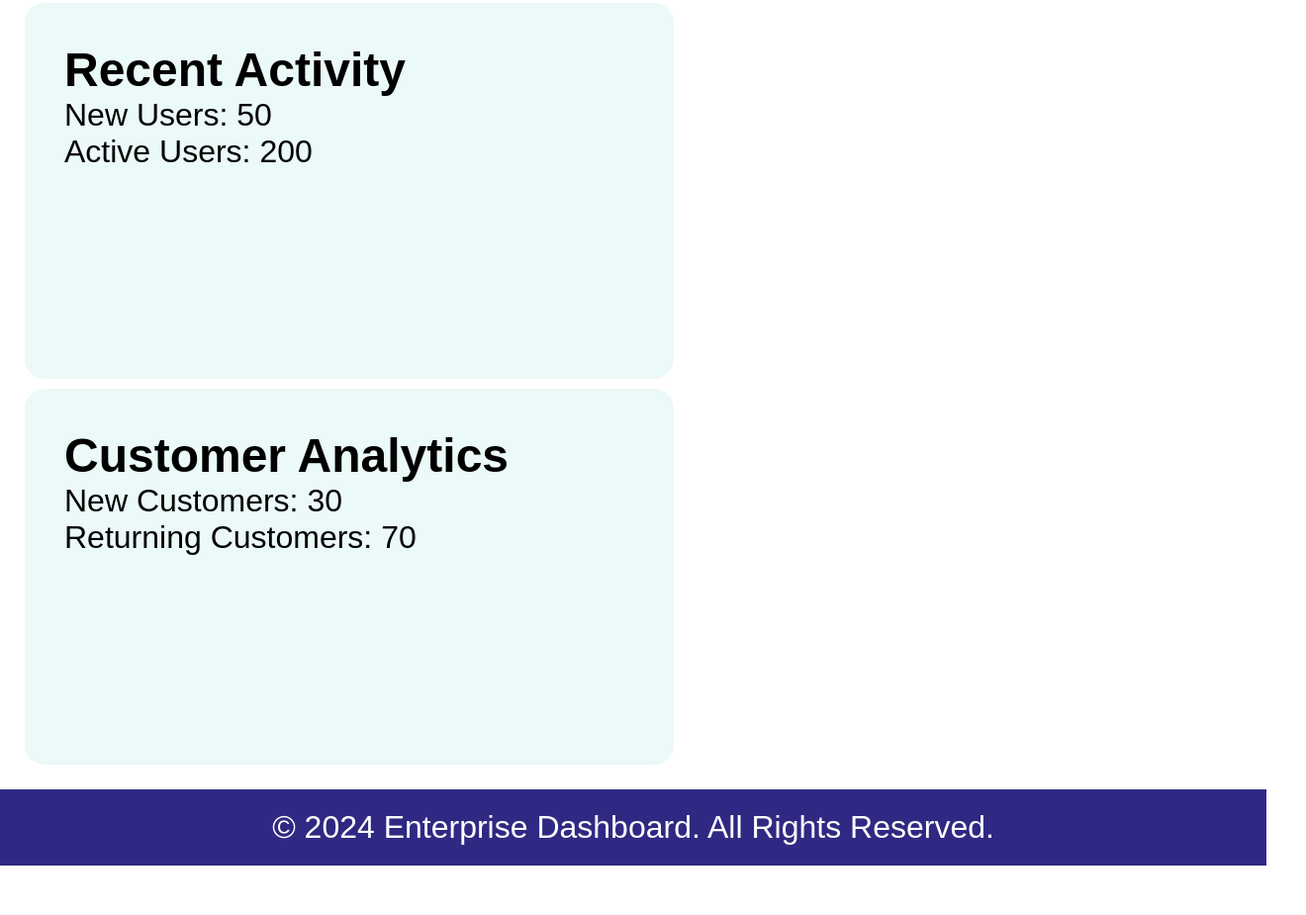
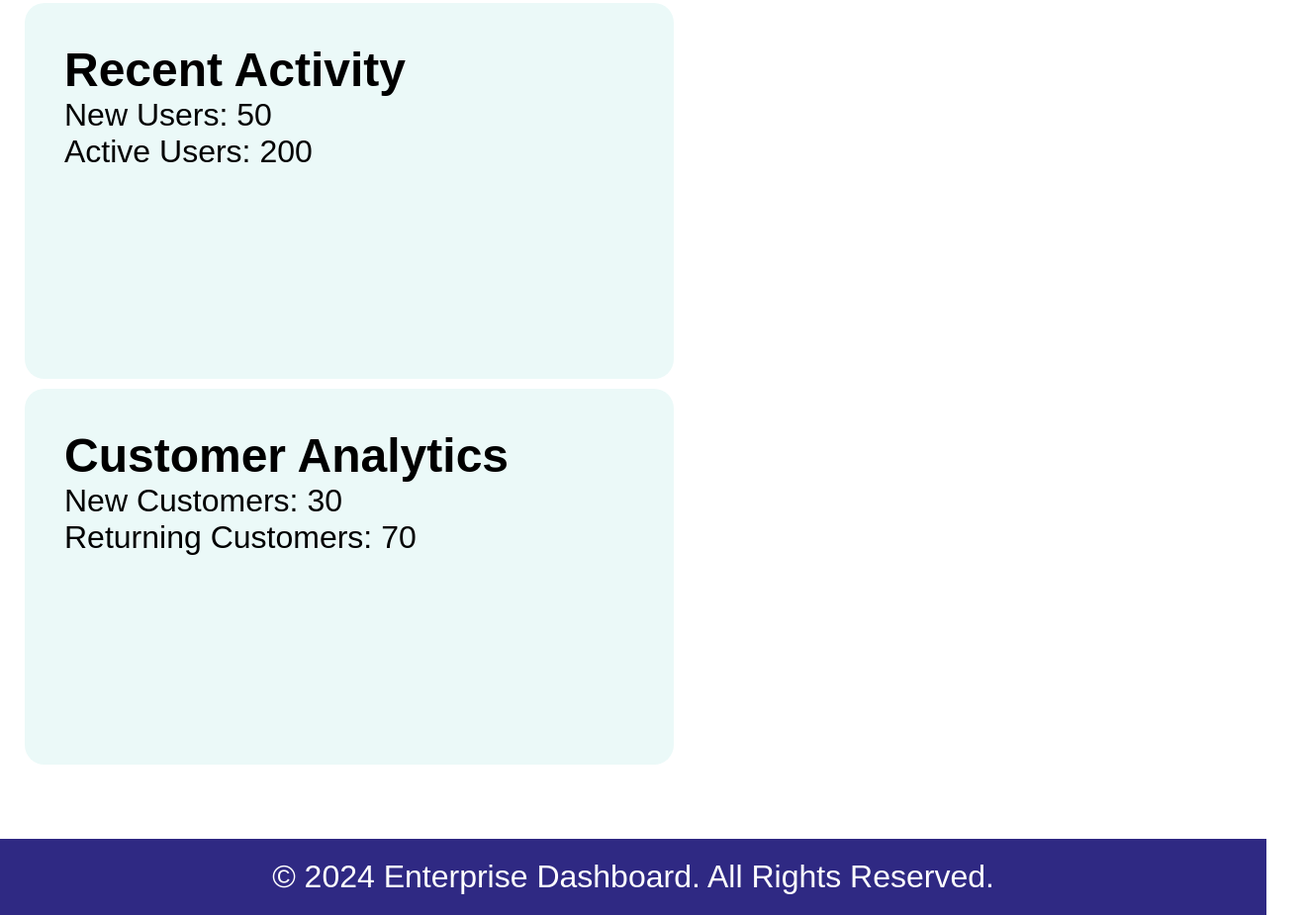
Before and after one commit to eslam943/task2, a plain HTML site: page index.html in a window 1280 px wide. Shown: the part 1450-2375 px from the top of the page at 99% size, 1320 px wide, since content can reach past the window. Before the commit the page ends 2325 px from the top, so only its background shows below. Drawn offline with Linux system fonts and the light colour scheme.

Commit message:
Update style.css

```diff
--- a/style.css
+++ b/style.css
@@ -3,6 +3,7 @@
   margin: 0;
   font-family: "Arial", sans-serif;
   text-transform: capitalize;
+  overflow: hidden;
 }
 body {
 background-color: #fff;
@@ -85,6 +86,7 @@ footer {
     color: white;
     padding: 20px 20px;
     text-align: center;
+    margin-top:50px ;
 }
 .cards:hover {
     background-color: #005893;
```
